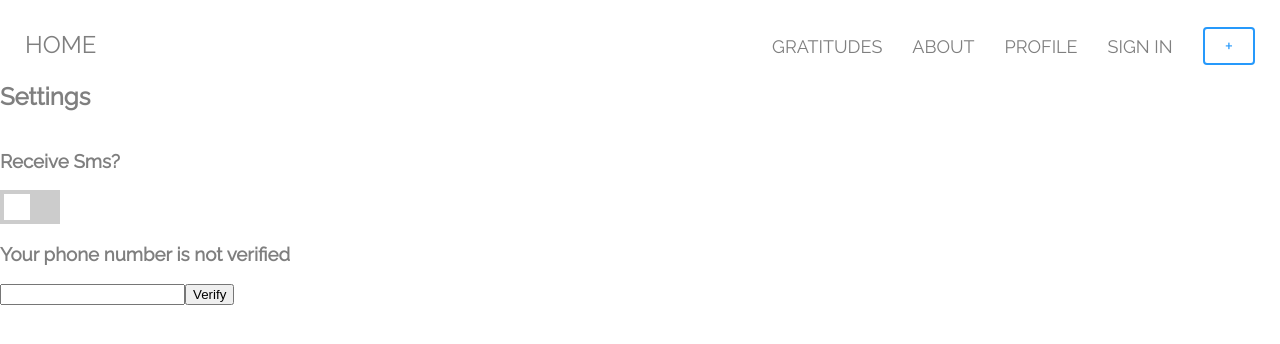
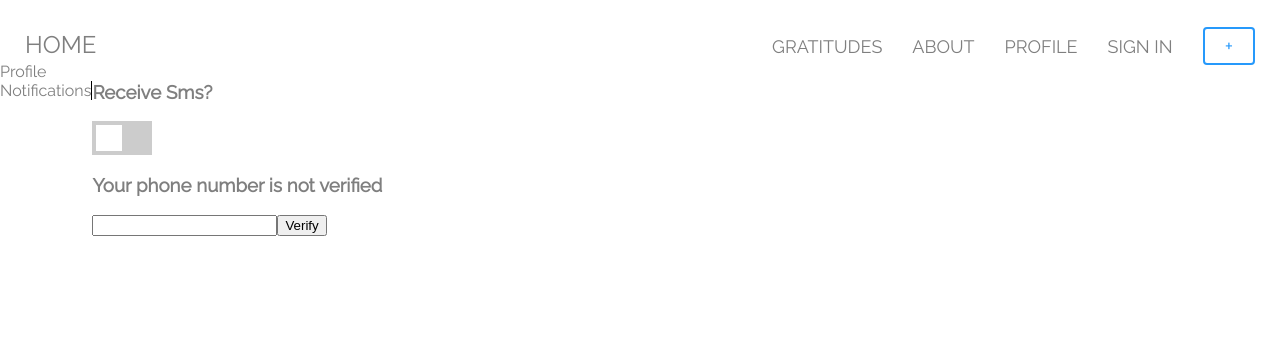
Before and after one commit to melchua/grateful, a Next.js app in the folder grateful-webapp/: page /settings in a window 1280 px wide. Shown: the top 344 px of the page. Built offline with nearby package versions, Linux system fonts and the light colour scheme; no server answers.

Commit message:
rendering profile or notification settings based on sidebar selection

```diff
--- a/grateful-webapp/pages/settings.js
+++ b/grateful-webapp/pages/settings.js
@@ -1,6 +1,6 @@
-import { useContext, useEffect } from 'react';
-
+import { useContext, useEffect, useState } from 'react';
 import { useUser } from '@auth0/nextjs-auth0';
+import styles from '../styles/Settings.module.css';
 import Layout from '../components/Layout/Layout';
 import { CurrentUserContext } from '../context/CurrentUserContext.tsx';
 import { addUserBySub, getUserBySub } from '../services/users';
@@ -10,6 +10,7 @@ import Slider from '../components/Slider/Slider.tsx';
 export default function Settings() {
   const { user } = useUser();
   const [currentUser, setCurrentUser] = useContext(CurrentUserContext);
+  const [profileView, setProfileView] = useState(false);
 
   useEffect(() => {
     // Set user and user grats
@@ -23,7 +24,29 @@ export default function Settings() {
 
   return (
     <Layout user={user}>
-      <h2>Settings</h2>
+      <div className={styles.settingsContainer}>
+        <div className={styles.sidebar}>
+          <div
+            role="button"
+            className={profileView ? styles.activeOption : styles.option}
+            onClick={() => setProfileView(true)}
+            onKeyDown={() => setProfileView(true)}
+          >
+            Profile
+          </div>
+          <div
+            role="button"
+            className={profileView ? styles.option : styles.activeOption}
+            onClick={() => setProfileView(false)}
+            onKeyDown={() => setProfileView(false)}
+          >
+            Notifications
+          </div>
+        </div>
+        {profileView ? (
+          <div>first name last name email</div>
+        ) : (
+          <div>
             <h3>Receive Sms?</h3>
             <Slider locked={!currentUser.is_verified} />
             {currentUser.is_verified ? (
@@ -34,6 +57,9 @@ export default function Settings() {
                 setCurrentUser={setCurrentUser}
               />
             )}
+          </div>
+        )}
+      </div>
     </Layout>
   );
 }
--- /dev/null
+++ b/grateful-webapp/styles/Settings.module.css
@@ -0,0 +1,12 @@
+.settingsContainer {
+  display: flex;
+}
+
+.sidebar {
+  display: flex;
+  flex-direction: column;
+}
+
+.activeOption {
+  border-right: 1px solid black;
+}
```
Lines whose indentation alone changed are shown as unchanged.
